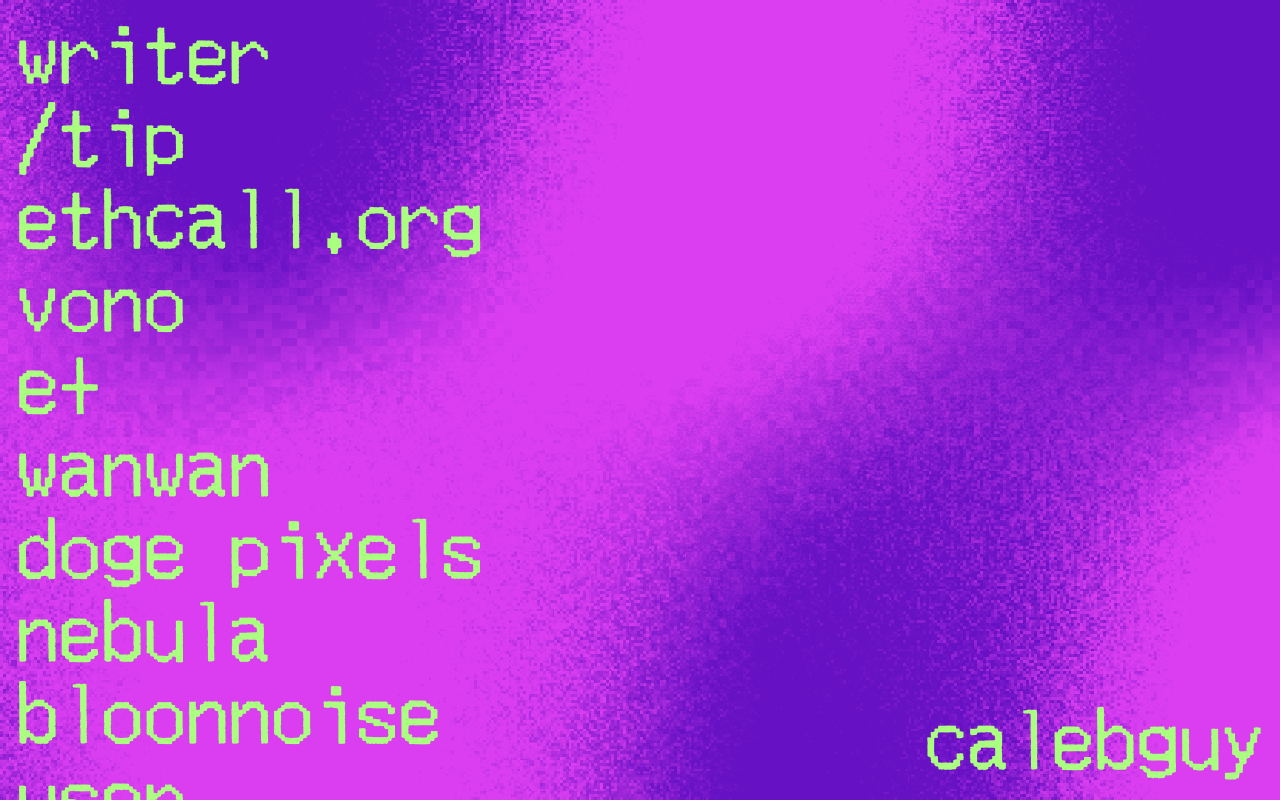
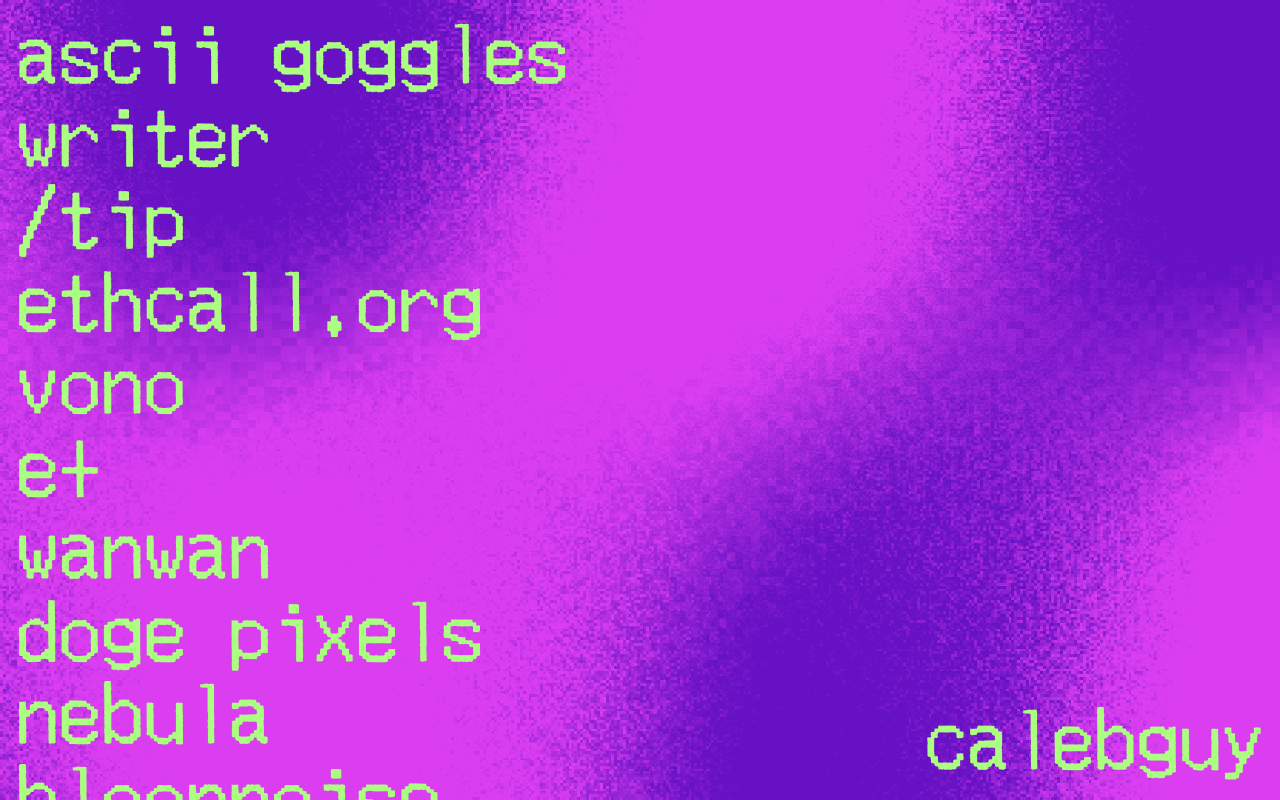
Before and after one commit to calebguy/calebguy.com, a Next.js app: page / in a window 1280 px wide. Built offline with nearby package versions, Linux system fonts and the light colour scheme.

Commit message:
ascii goggles

```diff
--- a/app/page.tsx
+++ b/app/page.tsx
@@ -1,6 +1,12 @@
 import Link from "next/link";
 
 const projects = [
+	{
+		name: "ascii goggles",
+		url: "https://calebguy.github.io/seeing-ascii/",
+		year: 2026,
+		description: "ascii all I see",
+	},
 	{
 		name: "writer",
 		url: "https://writer.place/",
```
